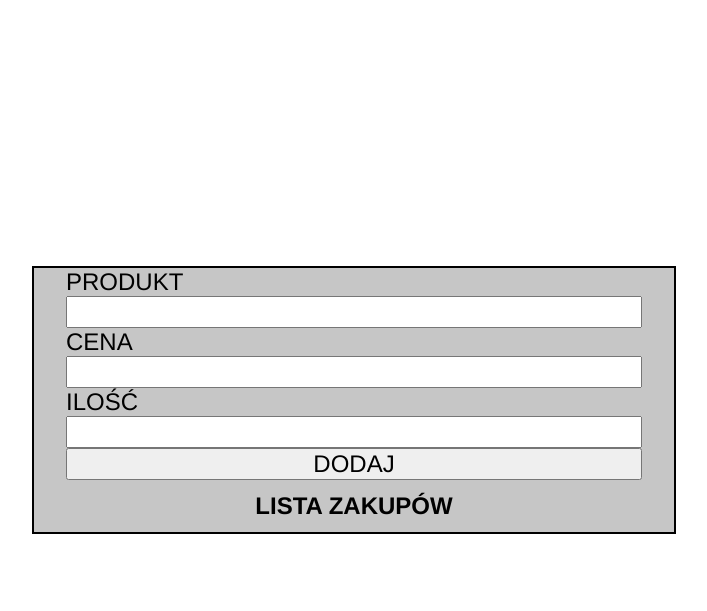
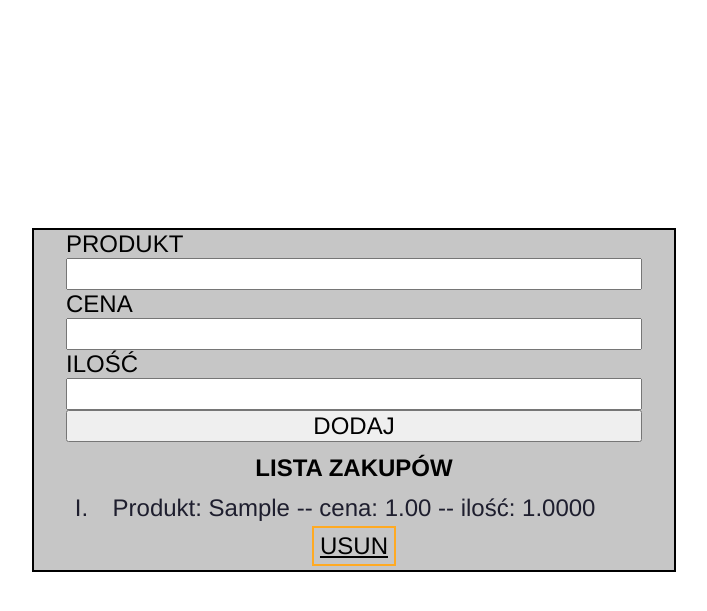
Before and after one commit to ArtemidasEnjoyer/ArtemidasEnjoyer.github.io, a PHP site: page /bazadannych/index.php in a window 1280 px wide. Shown: the top 611 px of the page, without its empty margins (286-993 px from the left). Run offline with PHP 8.4, Linux system fonts and the light colour scheme; tables that the repository leaves empty hold one stand-in row (values such as "Sample post").

Commit message:
Add files via upload

```diff
--- a/bazadannych/index.php
+++ b/bazadannych/index.php
@@ -36,14 +36,14 @@
                 $iloscProduktu = $_POST['ilosc'];
                 $query = "INSERT INTO produkty (nazwa, cena, ilosc) VALUES ('$nazwaProduktu','$cenaProduktu','$iloscProduktu');";
                 mysqli_query($connect, $query);
-
-                $query = "SELECT * FROM produkty;";
-                $result = mysqli_query($connect, $query);
-                while ($row = mysqli_fetch_row($result)) {
-                    echo "<li> Produkt: ".$row[1]."<br><hr> cena: ".$row[2]." -- ilość: ".$row[3]."<li>";
-                }
-
                 };
+            $query = "SELECT * FROM produkty;";
+            $result = mysqli_query($connect, $query);
+            while ($row = mysqli_fetch_row($result)) {
+                echo "<li> Produkt: ".$row[1]." -- cena: ".$row[2]." -- ilość: ".$row[3];
+                echo "<a href=del.php?usun=$row[0] id='button'>USUN</a>";
+                echo "</li>";
+            }
             ?>
             </ol>
 
--- a/bazadannych/style.css
+++ b/bazadannych/style.css
@@ -56,3 +56,16 @@
 main>section>ol>li>hr {
     border-top: 3px dotted #1e1e2e;
 }
+
+#button {
+    background: none;
+    border: 2px solid #ffaa22;
+    color: #000;
+    padding: 4px 6px;
+    margin: 4px 6px;
+    display: inline-block;
+}
+#button:hover {
+    background-color: #000;
+    color: #ffaa22;
+}
```
Also changed, not shown: bazadannych/del.php (added, +10 -0 lines).
